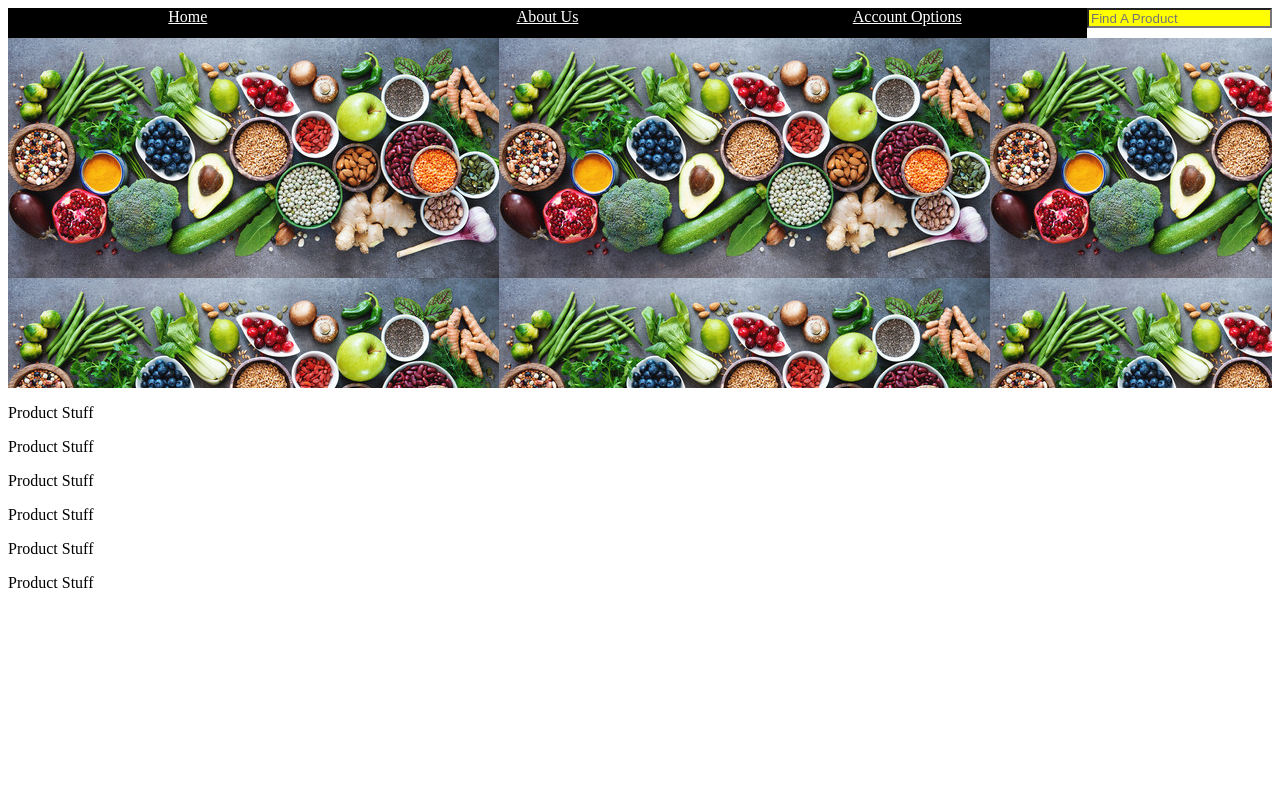
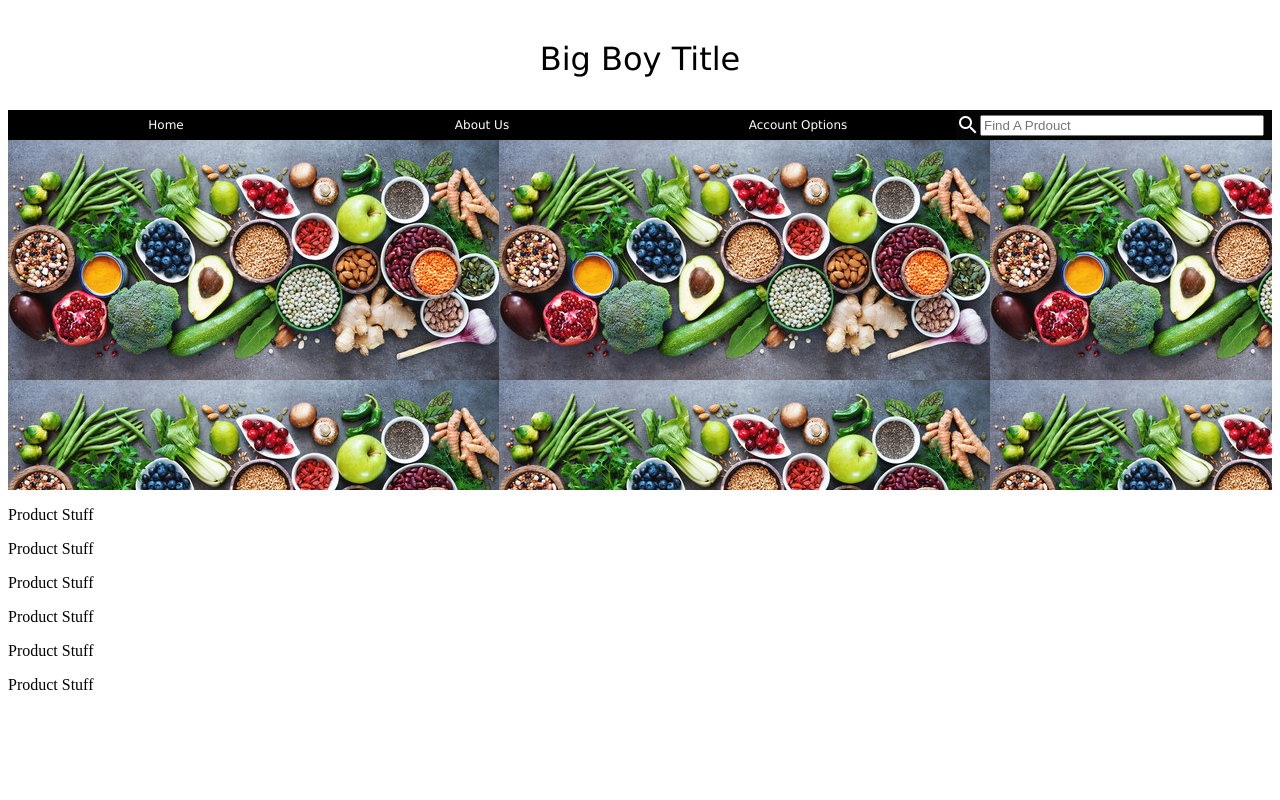
Before and after one commit to ZackFiner/Front-End-Storefront, a plain HTML site: page index.html in a window 1280 px wide. Shown: the top 800 px of the page. Drawn offline with Linux system fonts and the light colour scheme.

Commit message:
started work on sticky option bar

```diff
--- a/index.html
+++ b/index.html
@@ -1,12 +1,18 @@
 <link rel="stylesheet" href="style.css">
+<link rel="stylesheet" href="https://fonts.googleapis.com/icon?family=Material+Icons">
 <script type="text/javascript" src="main.js"></script>
+<div class="page-header"><p>Big Boy Title</p></div>
 <div id="option-bar">
 	<a href="index.html" class = "bar-button">Home</a>
 	<a href="https://www.google.com" class = "bar-button">About Us</a>
 	<a href="https://www.google.com" class = "bar-button">Account Options</a>
-	<input type="text" placeholder="Find A Product">
+	<div id="search-area">
+		<i class = "material-icons" style = "color:white">search</i>
+		<input type="text" id="search-entry-area" placeholder="Find A Prdouct">
+	</div>
 </div>
 <div id="content">
+
 	<div id="banner">
 	</div>
 	<div id="product-area">
@@ -34,5 +40,6 @@
 			<div class="picture"></div>
 			<p>Product Stuff</p>
 		</div>
+		<div><p><br><br><br><br><br><br><br><br><br><br><br><br><br><br><br><br><br><br><br><br><br><br><br><br><br><br><br><br><br><br><br><br><br><br><br><br><br><br><br><br>test</p></div>
 	</div>
 </div>
--- a/main.js
+++ b/main.js
@@ -3,6 +3,8 @@ document.addEventListener("DOMContentLoaded", function(event) {
 
   var gradient_val = []
   var image_ind = 0;
+  var option_bar = document.getElementById("option-bar")
+  var option_bar_offset = option_bar.offsetTop;
   setInterval(swapImage, 10000);
 
   function swapImage() {
@@ -53,18 +55,31 @@ document.addEventListener("DOMContentLoaded", function(event) {
       }, element, grad_ind);
     }
   }
+
   function bind_gradient_function(element, grad_ind)
   {
   	element.addEventListener("mouseover", function() {interpolate_gradient(element, grad_ind, true)});
   	element.addEventListener("mouseout", function() {interpolate_gradient(element, grad_ind, false)});
   }
+
   button_list = document.getElementsByClassName("bar-button")
   for (var i = 0; i < button_list.length; i++)
   {
   	gradient_val.push({spool_timer: -1, current_gradient: 0, current_dir: 0});
   	bind_gradient_function(button_list[i], i);
   }
-  console.log(gradient_val)
+
+  window.onscroll=function(){
+    if (window.pageYOffset >= option_bar_offset)
+    {
+      option_bar.classList.add("sticky")
+    }
+    else
+    {
+      option_bar.classList.remove("sticky")
+    }
+  }
+  //document.getElementById("search-area").addEventListener("onselect", function(){target = document.getElementById("search-area"); target.placeholder = ""})
   // function slow_gradient()
   // {
   // 	console.log("called")
--- a/style.css
+++ b/style.css
@@ -9,12 +9,20 @@
 	/*background: rgb(5,5,5);
 	background: linear-gradient(180deg, rgba(5,5,5,1) 0%, rgba(29,29,29,1) 78%, rgba(59,59,59,1) 100%);*/
 }
+.sticky {
+	position: fixed;
+	top: 0;
+	width: 100%;
+}
 #option-bar a {
 	display: flex;
 	justify-content: center;
 	width: 100%;
 	color: white;
 	background-color: black;
+	text-decoration: none;
+	font: normal 12px Verdana, Arial, sans-serif;
+	align-items: center;
 }
 /*#option-bar a:hover {
 	display: flex;
@@ -25,9 +33,25 @@
 	background: rgb(5,5,5);
 	background: linear-gradient(180deg, rgba(5,5,5,1) 0%, rgba(29,29,29,1) 78%, rgba(59,59,59,1) 100%);
 }*/
-#option-bar input {
-	background-color: yellow;
-	height: 20px;
+#search-entry-area {
+	width: 90%;
+}
+.page-header {
+	display: flex;
+	justify-content:  center;
+}
+.page-header * {
+	font: normal 32px Verdana, Arial, sans-serif;
+	/*align-self: center;*/
+}
+#search-entry-area:hover::placeholder {
+	width: 90%;
+}
+#search-area {
+	display: inline-flex;
+	background: rgb(5, 5, 5);
+	align-items: center;
+	width: 100%;
 }
 #banner {
 	background-color: red;
```
